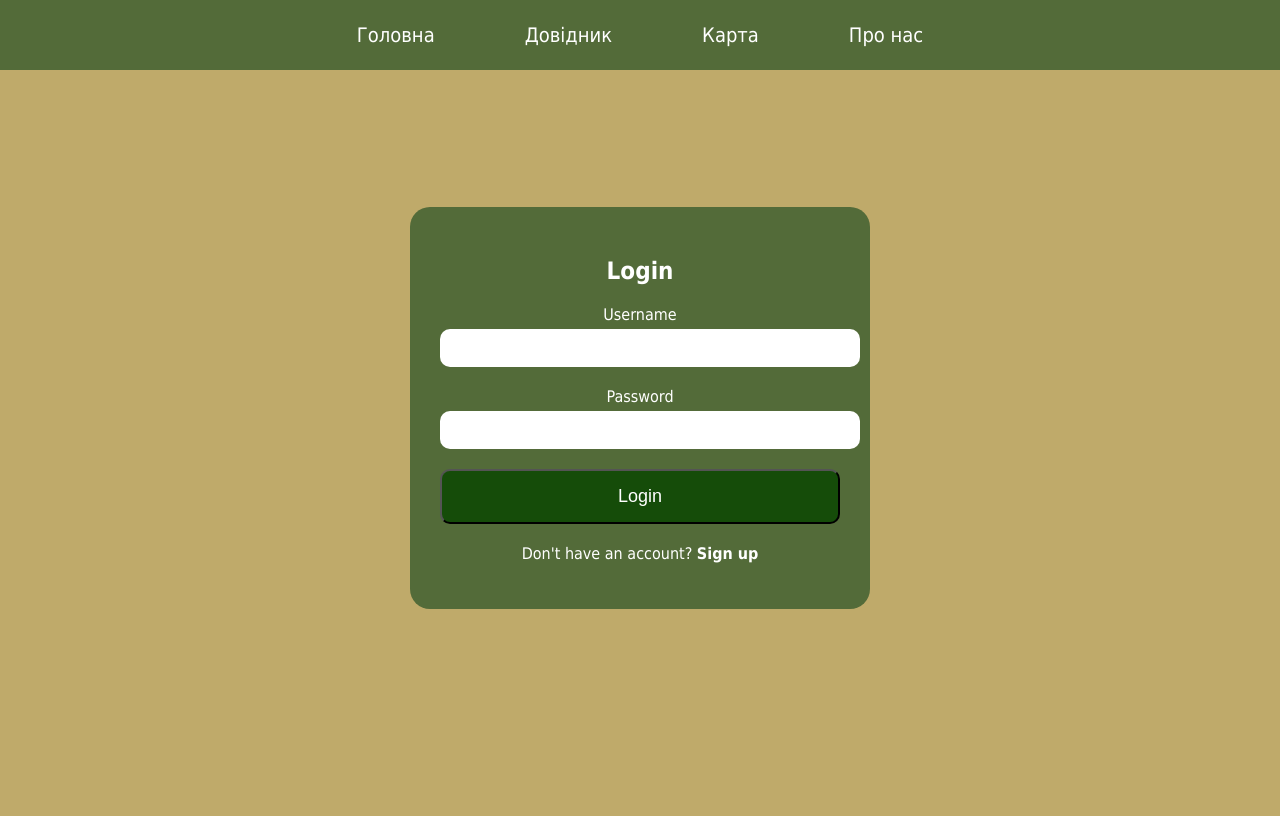
After one commit to Starezax/webpage_miniproject, a Flask app: page /login in a window 1280 px wide. The commit adds this page. Run offline with Flask 3, Linux system fonts and the light colour scheme.

Commit message:
added initial signup and login

```diff
--- a/Website/main.py
+++ b/Website/main.py
@@ -1,10 +1,61 @@
-from flask import Flask, render_template, request
+from flask import Flask, render_template, request, redirect, url_for, flash, session
+from flask_sqlalchemy import SQLAlchemy
+from werkzeug.security import generate_password_hash, check_password_hash
 import folium
 import json
 import os
 
 app = Flask(__name__, template_folder='templates')
+app.config['SQLALCHEMY_DATABASE_URI'] = 'sqlite:///users.db'
+app.config['SECRET_KEY'] = 'NastiaTop2006'
+db = SQLAlchemy(app)
 
+class User(db.Model):
+    id = db.Column(db.Integer, primary_key=True)
+    username = db.Column(db.String(150), unique=True, nullable=False)
+    password = db.Column(db.String(150), nullable=False)
+
+with app.app_context():
+    db.create_all()
+
+@app.route('/login', methods=['GET', 'POST'])
+def login():
+    if request.method == 'POST':
+        username = request.form['username']
+        password = request.form['password']
+        user = User.query.filter_by(username=username).first()
+
+        if user and check_password_hash(user.password, password):
+            session['user_id'] = user.id
+            flash('Login successful!', category='success')
+            return redirect(url_for('index'))
+        else:
+            flash('Invalid credentials, please try again.', category='error')
+
+    return render_template('login.html')
+
+@app.route('/signup', methods=['GET', 'POST'])
+def signup():
+    if request.method == 'POST':
+        username = request.form['username']
+        password = request.form['password']
+        hashed_password = generate_password_hash(password, method='sha256')
+
+        new_user = User(username=username, password=hashed_password)
+        db.session.add(new_user)
+        db.session.commit()
+        flash('Account created successfully!', category='success')
+        return redirect(url_for('login'))
+
+    return render_template('signup.html')
+
+@app.route('/logout')
+def logout():
+    session.pop('user_id', None)
+    flash('You have been logged out!', category='success')
+    return redirect(url_for('index'))
+
+# Load battles
 def load_battles():
     file_path = os.path.join(app.static_folder, 'battles.json')
     try:
@@ -28,7 +79,6 @@ def map_view():
     m = folium.Map(location=[49.5, 31.5], zoom_start=6)
 
     battles = load_battles()
-
 
     selected_start_year = request.form.get('start_year')
     selected_end_year = request.form.get('end_year')
--- /dev/null
+++ b/Website/templates/login.html
@@ -0,0 +1,140 @@
+<!DOCTYPE html>
+<html lang="en">
+<head>
+    <meta charset="UTF-8">
+    <meta name="viewport" content="width=device-width, initial-scale=1.0">
+    <title>Login</title>
+    <style>
+        body {
+            background-color: #bfaa6a;
+            font-family: Tahoma;
+        }
+
+        .navigation {
+            position: fixed;
+            background-color: #536b39;
+            display: flex;
+            top: 0;
+            left: 0;
+            right: 0;
+            height: 70px;
+            justify-content: center;
+            align-items: center;
+            padding: 0 50px;
+            z-index: 100;
+        }
+
+        .navigation_links {
+            display: flex;
+            gap: 50px;
+        }
+
+        .navigation_links button {
+            color: white;
+            background-color: transparent;
+            border: none;
+            border-radius: 30px;
+            font-size: 20px;
+            font-family: Tahoma;
+            padding: 10px 20px;
+            cursor: pointer;
+            transition: background-color 0.3s, color 0.3s;
+        }
+
+        .navigation_links button:hover {
+            background-color: white;
+            color: #536b39;
+        }
+
+        .login-container {
+            display: flex;
+            justify-content: center;
+            align-items: center;
+            height: 100vh;
+        }
+
+        .login-form {
+            background-color: #536b39;
+            padding: 30px;
+            border-radius: 20px;
+            width: 400px;
+            text-align: center;
+        }
+
+        .login-form h2 {
+            color: white;
+            margin-bottom: 20px;
+        }
+
+        .login-form label {
+            color: white;
+            font-size: 16px;
+            display: block;
+            margin-bottom: 5px;
+        }
+
+        .login-form input {
+            width: 100%;
+            padding: 10px;
+            margin-bottom: 20px;
+            border: none;
+            border-radius: 10px;
+            font-size: 16px;
+        }
+
+        .login-form button {
+            background-color: #154c09;
+            color: white;
+            width: 100%;
+            padding: 15px;
+            border-radius: 10px;
+            font-size: 18px;
+            cursor: pointer;
+            transition: background-color 0.3s;
+        }
+
+        .login-form button:hover {
+            background-color: #3e6b23;
+        }
+
+        .login-form p {
+            color: white;
+            margin-top: 20px;
+        }
+
+        .login-form a {
+            color: #fff;
+            text-decoration: none;
+            font-weight: bold;
+        }
+
+        .login-form a:hover {
+            color: #a8c9a0;
+        }
+    </style>
+</head>
+<body>
+    <div class="navigation">
+        <div class="navigation_links">
+            <button onclick="window.location.href='/'">Головна</button>
+            <button onclick="window.location.href='/wikipedia'">Довідник</button>
+            <button onclick="window.location.href='/map'">Карта</button>
+            <button onclick="window.location.href='/about'">Про нас</button>
+        </div>
+    </div>
+
+    <div class="login-container">
+        <div class="login-form">
+            <h2>Login</h2>
+            <form action="/login" method="POST">
+                <label for="username">Username</label>
+                <input type="text" name="username" required><br>
+                <label for="password">Password</label>
+                <input type="password" name="password" required><br>
+                <button type="submit">Login</button>
+            </form>
+            <p>Don't have an account? <a href="/signup">Sign up</a></p>
+        </div>
+    </div>
+</body>
+</html>
--- a/Website/templates/main_page.html
+++ b/Website/templates/main_page.html
@@ -275,6 +275,12 @@
                 <button onclick="window.location.href='/wikipedia'">Довідник</button>
                 <button onclick="window.location.href='/map'">Карта</button>
                 <button onclick="window.location.href='/about'">Про нас</button>
+                {% if session.get('user_id') %}
+                    <button onclick="window.location.href='/logout'">Log Out</button>
+                {% else %}
+                    <button onclick="window.location.href='/login'">Log In</button>
+                    <button onclick="window.location.href='/signup'">Sign Up</button>
+                {% endif %}
             </div>
         </div>
 
```
Also changed, not shown: Website/templates/signup.html (added, +140 -0 lines), Website/instance/users.db (added).
